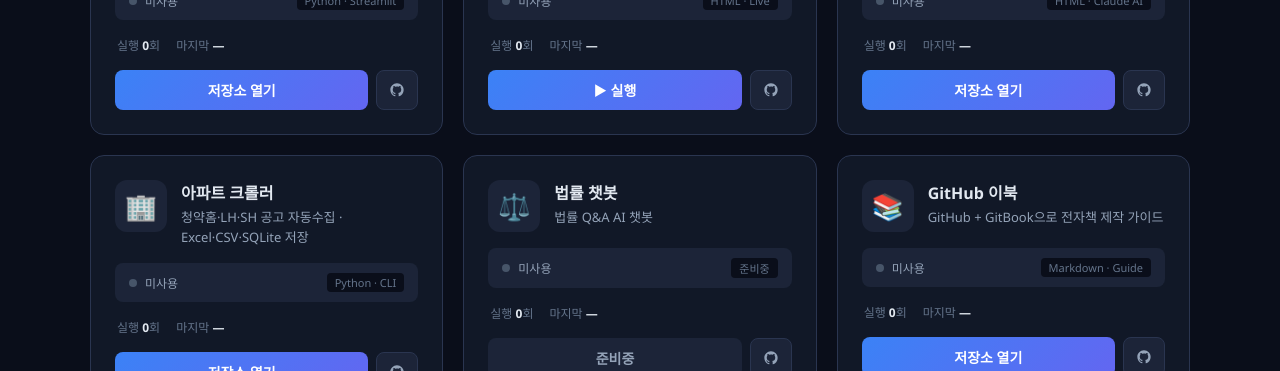
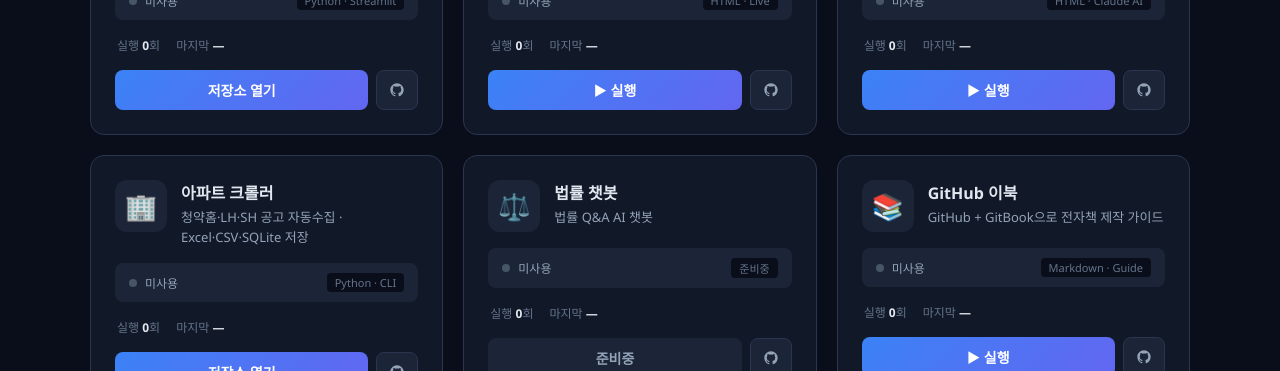
Before and after one commit to kingjin77-rgb/aii-in-one, a plain HTML site: page index.html in a window 1280 px wide. Shown: the part 429-800 px from the top of the page. Drawn offline with Linux system fonts and the light colour scheme.

Commit message:
Fix program URLs to use GitHub Pages live URLs

```diff
--- a/index.html
+++ b/index.html
@@ -301,7 +301,7 @@ const PROGRAMS = [
     name: 'JL 스캐너',
     desc: '네이버카페에서 법무법인 선정공고 자동 탐지 · 추출',
     url: 'https://github.com/kingjin77-rgb/jl-scanner',
-    urlType: 'github',  // 'live' | 'github' | 'none'
+    urlType: 'github',  // Streamlit Cloud 배포 후 url/urlType 변경
     ghUrl: 'https://github.com/kingjin77-rgb/jl-scanner',
     tag: 'Python · Streamlit',
   },
@@ -320,8 +320,8 @@ const PROGRAMS = [
     icon: '📰',
     name: '카드뉴스 생성기',
     desc: 'Claude AI로 카드뉴스 자동생성 · 4가지 테마 · PNG 다운로드',
-    url: 'https://github.com/kingjin77-rgb/card-news-generator',
-    urlType: 'github',
+    url: 'https://kingjin77-rgb.github.io/card-news-generator',
+    urlType: 'live',
     ghUrl: 'https://github.com/kingjin77-rgb/card-news-generator',
     tag: 'HTML · Claude AI',
   },
@@ -350,8 +350,8 @@ const PROGRAMS = [
     icon: '📚',
     name: 'GitHub 이북',
     desc: 'GitHub + GitBook으로 전자책 제작 가이드',
-    url: 'https://github.com/kingjin77-rgb/github-ebook',
-    urlType: 'github',
+    url: 'https://kingjin77-rgb.github.io/github-ebook',
+    urlType: 'live',
     ghUrl: 'https://github.com/kingjin77-rgb/github-ebook',
     tag: 'Markdown · Guide',
   },
```
